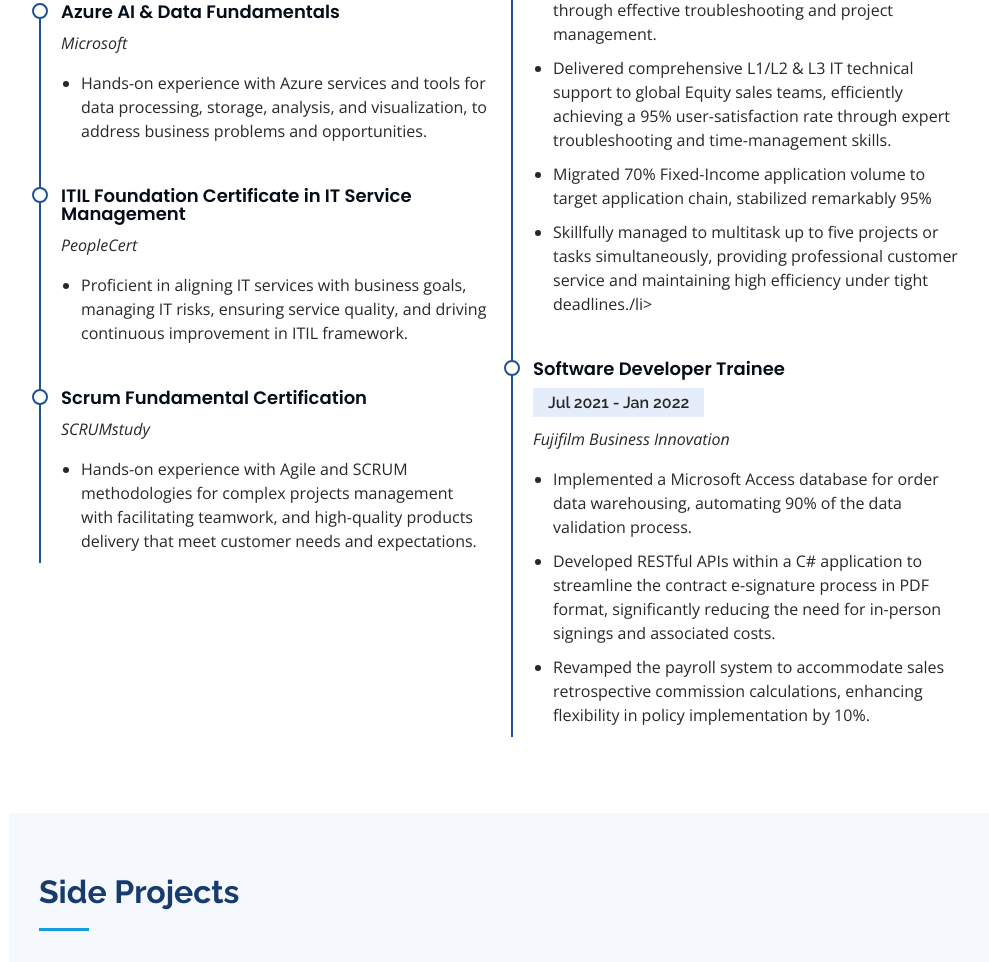
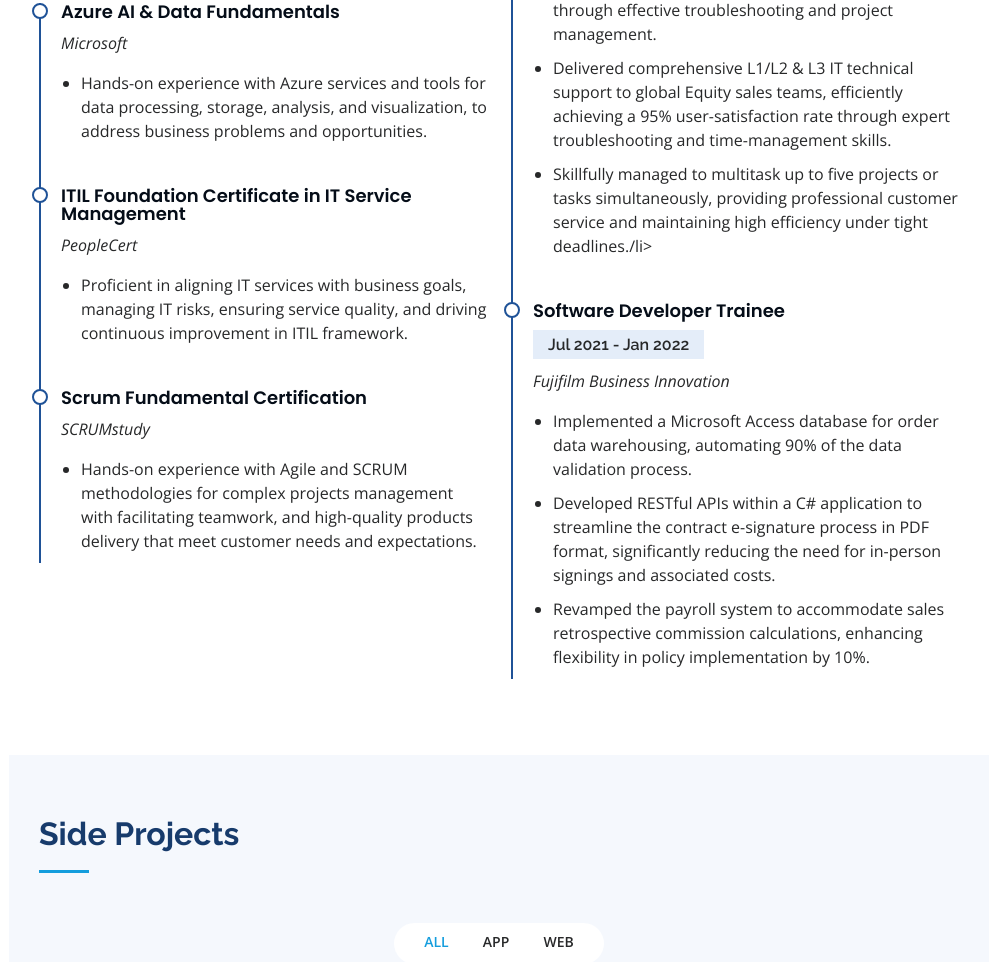
Before and after one commit to paco0161/paco0161.github.io, a plain HTML site: page index.html in a window 1280 px wide. Shown: the part 2757-3719 px from the top of the page, without its empty margins (291-1280 px from the left). Drawn offline with nearby package versions, Linux system fonts and the light colour scheme.

Commit message:
refactor bullet points on resume

```diff
--- a/index.html
+++ b/index.html
@@ -299,7 +299,6 @@
                 <li>Successfully migrated 70% of Fixed-Income application volume to the target application chain,
                   remarkably stabilizing 80% of sales quotation processes and boosting trading efficiency by 90% through effective troubleshooting and project management.</li>
                 <li>Delivered comprehensive L1/L2 & L3 IT technical support to global Equity sales teams, efficiently achieving a 95% user-satisfaction rate through expert troubleshooting and time-management skills.</li>
-                <li>Migrated 70% Fixed-Income application volume to target application chain, stabilized remarkably 95%
                 <li>Skillfully managed to multitask up to five projects or tasks simultaneously, providing professional customer service and maintaining high efficiency under tight deadlines./li>
               </ul>
             </div>
```
